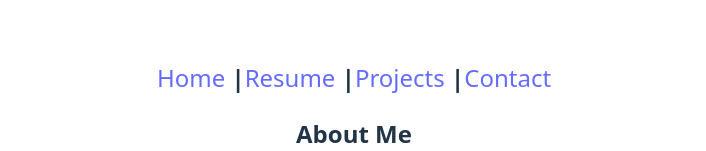
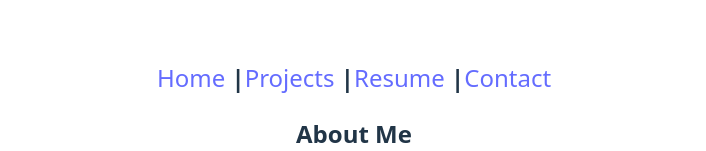
Before and after one commit to Nbelman1/nbelman1.github.io, a React (Vite) app: page / in a window 1280 px wide. Shown: the part 181-332 px from the top of the page, without its empty margins (286-992 px from the left). Built offline with nearby package versions, Linux system fonts and the light colour scheme.

Commit message:
Added Links

```diff
--- a/src/components/main-page/Header.jsx
+++ b/src/components/main-page/Header.jsx
@@ -1,3 +1,5 @@
+import { Link } from 'react-router-dom';
+
 const Header = () => {
 
     return (
@@ -7,10 +9,10 @@
                 <p>The go-to page for all things Noah.</p>
                 <br></br>
                 <h2>
-                    <a href="portfolio.html">Home</a> |
-                    <a href="resume.html">Resume</a> |
-                    <a href="projects.html">Projects</a> |
-                    <a href="contact.html">Contact</a>
+                    <Link to='/'>Home</Link> |
+                    <Link to='/projects'>Projects</Link> |
+                    <Link to='/resume'>Resume</Link> |
+                    <Link to='/contact'>Contact</Link>
                 </h2>
             </header>
         </div>
```
